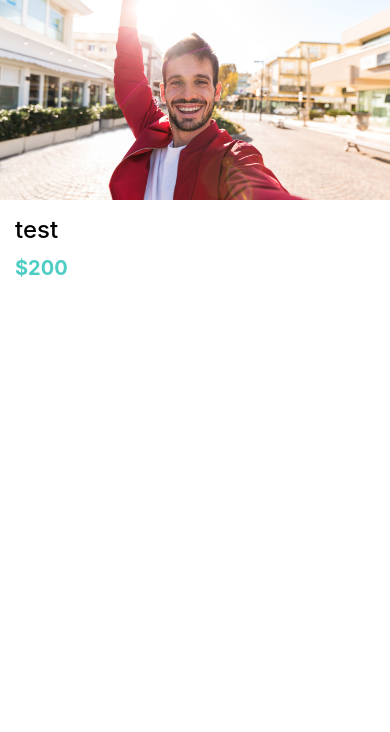
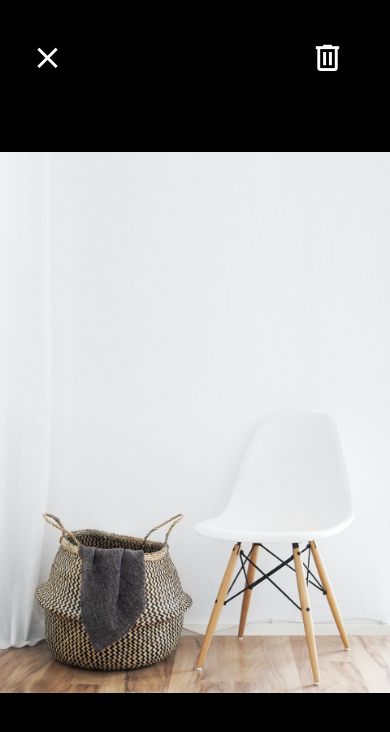
Before and after one commit to JigneshRathore/DoneWithIt, a React Native app: screen / in a window 390 px wide. Shown: the top 732 px of the page. Built offline with nearby package versions, Linux system fonts and the light colour scheme.

Commit message:
View imagescreen Improvenemnts

```diff
--- a/App.js
+++ b/App.js
@@ -3,36 +3,38 @@
 // import DetactingOrientation from "./DetactingOrientation";
 // import FlexBox from "./FlexBox";
 // import AbsoluteandRelativePositioning from "./AbsoluteandRelativePositioning";
-import WelcomeScreen from "./app/screens/WelcomeScreen";
-// import ViewImageScreen from "./app/screens/ViewImageScreen";
+// import WelcomeScreen from "./app/screens/WelcomeScreen";
+import ViewImageScreen from "./app/screens/ViewImageScreen";
 // import Borders from "./app/ui/Borders";
 // import Shadows from "./app/ui/Shadows";
 // import AppText from "./app/components/AppText";
 // import Icons from "./app/ui/Icons";
 // import AppButton from "./app/components/AppButton";
 // import Card from "./app/components/Card";
-import ListingDetailsScreen from "./app/screens/ListingDetailsScreen";
+// import ListingDetailsScreen from "./app/screens/ListingDetailsScreen";
 
 export default function App() {
   return (
-    <View
-      style={
-        {
-          // backgroundColor: "#f8f4f4",
-          // padding: 20,
-          // paddingTop: 20,
-          // alignItems: "center",
-        }
-      }
-    >
-      <ListingDetailsScreen
-        title="test"
-        subTitle="$200"
-        image={require("./app/assets/images/jacket.jpg")}
-      />
-    </View>
+    // <View
+    //   style={
+    //     {
+    //       // backgroundColor: "#f8f4f4",
+    //       // padding: 20,
+    //       // paddingTop: 20,
+    //       // alignItems: "center",
+    //     }
+    //   }
+    // >
+
+
+    //   <ListingDetailsScreen
+    //     title="test"
+    //     subTitle="$200"
+    //     image={require("./app/assets/images/jacket.jpg")}
+    //   />
+    // </View>
+    <ViewImageScreen />
     // <SafeAreaView style={GlobalStyles.androidSafeArea}>
-
     //   {/* <WelcomeScreen /> */}
     //   {/* <View
     //     style={{
--- a/app/screens/ViewImageScreen.js
+++ b/app/screens/ViewImageScreen.js
@@ -1,24 +1,31 @@
 import React from "react";
 import { StyleSheet, View, Image } from "react-native";
 import colors from "../config/colors";
+import { MaterialCommunityIcons } from "@expo/vector-icons";
 
 function ViewImageScreen(props) {
   const chairImage = require("../assets/chair.jpeg");
   return (
-   <View style={styles.container}>
+    <View style={styles.container}>
       <View style={styles.closeIcon}>
+        <MaterialCommunityIcons name="close" color={colors.white} size={35} />
       </View>
       <View style={styles.deleteIcon}>
+        <MaterialCommunityIcons
+          name="trash-can-outline"
+          color={colors.white}
+          size={35}
+        />
       </View>
-     <Image style={styles.image} source={chairImage} resizeMode={"contain"}  />
-   </View>
-  )
+      <Image style={styles.image} source={chairImage} resizeMode={"center"} />
+    </View>
+  );
 }
 
 const styles = StyleSheet.create({
   container: {
     backgroundColor: colors.black,
-    flex: 1
+    flex: 1,
   },
   image: {
     height: "100%",
@@ -27,19 +34,19 @@
   closeIcon: {
     width: 50,
     height: 50,
-    backgroundColor: colors.primary,
+    // backgroundColor: colors.primary,
     position: "absolute",
     top: 40,
-    left: 30
+    left: 30,
   },
   deleteIcon: {
     width: 50,
     height: 50,
-    backgroundColor: colors.secondary,
+    // backgroundColor: colors.secondary,
     position: "absolute",
     top: 40,
-    right: 30
-  }
+    right: 30,
+  },
 });
 
 export default ViewImageScreen;
```
